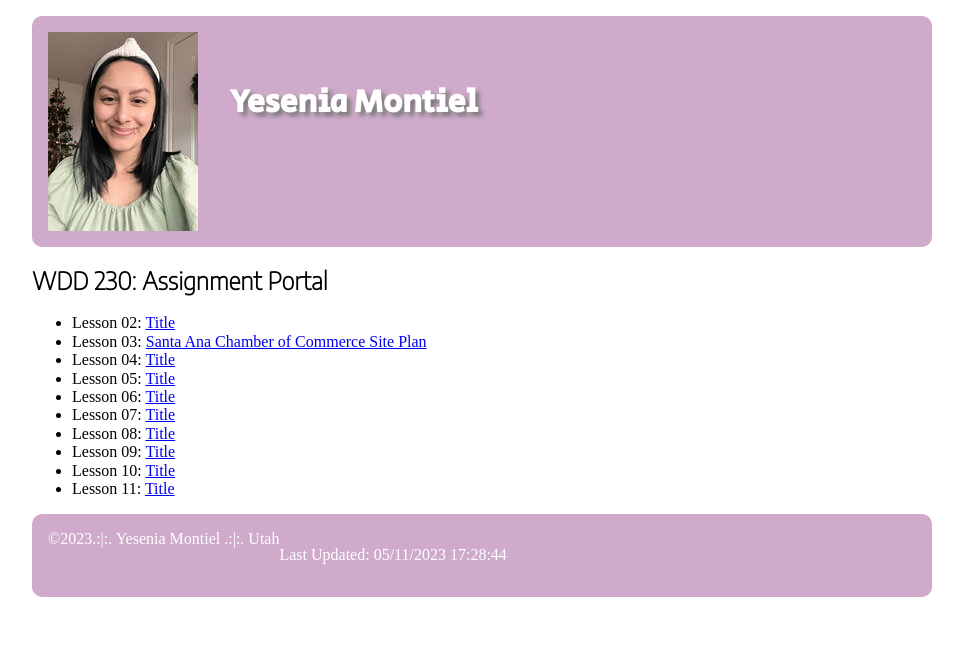
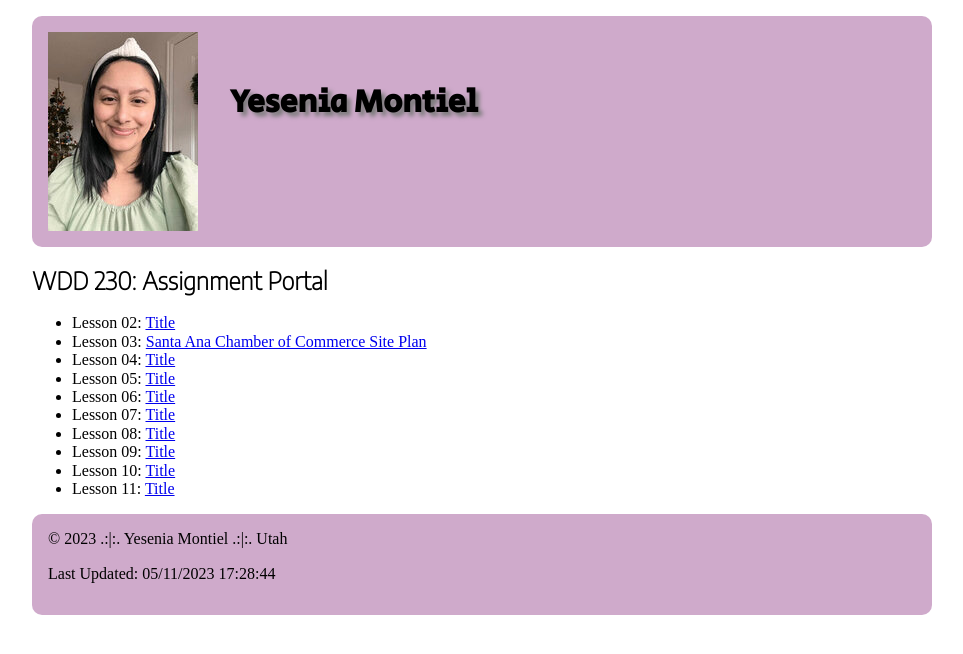
Before and after one commit to itsyecenia/wdd230, a plain HTML site: page index.html in a window 1280 px wide. Shown: the whole page, without its empty margins (158-1121 px from the left). Drawn offline with Linux system fonts and the light colour scheme.

Commit message:
portal update

```diff
--- a/styles/small.css
+++ b/styles/small.css
@@ -10,7 +10,10 @@ body {
 
 header, footer {
     background-color: rgb(207, 170, 203);
-    color: white;
+    color: black;
+}
+
+header {
     display: flex;
 }
 
```
